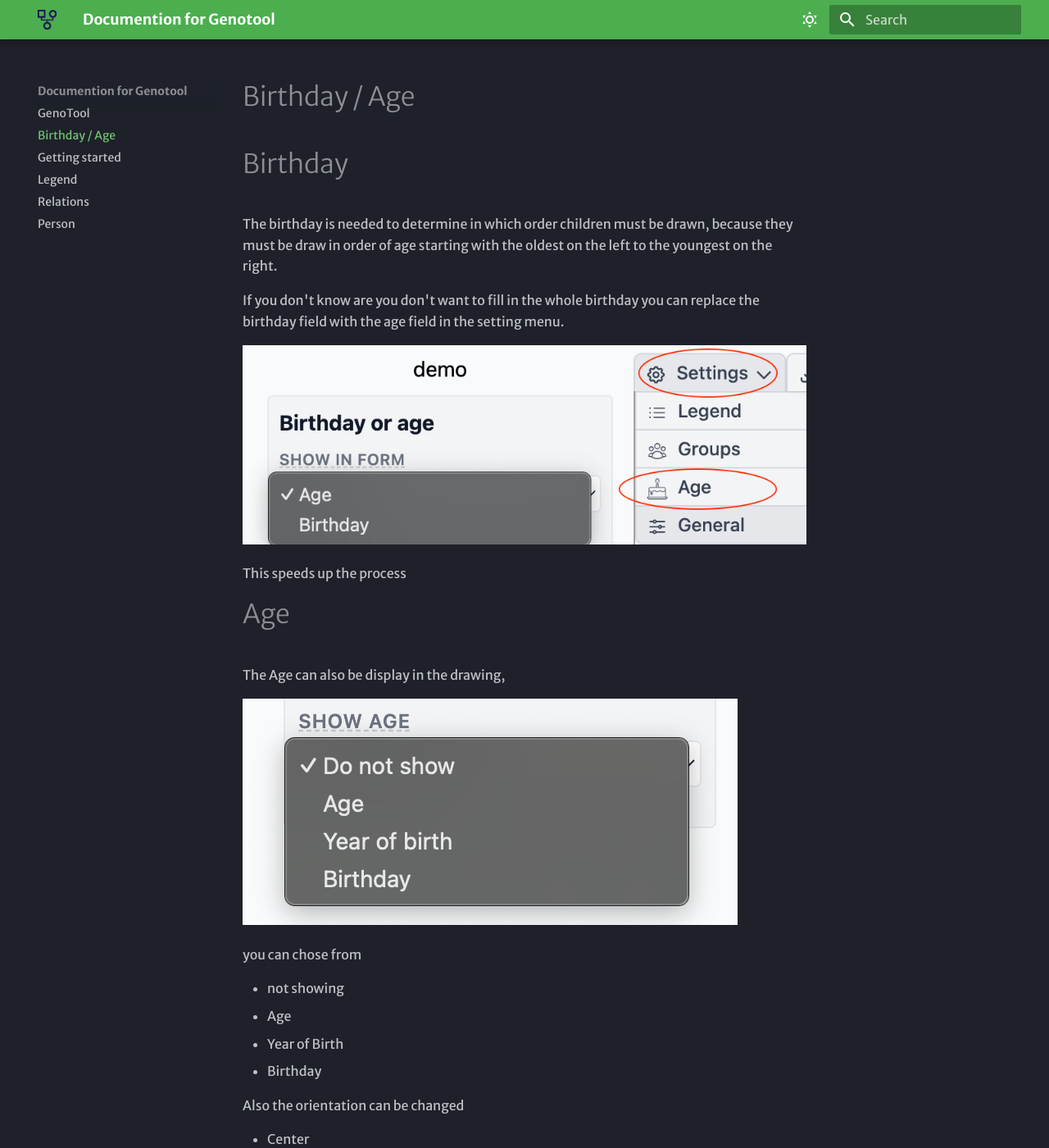
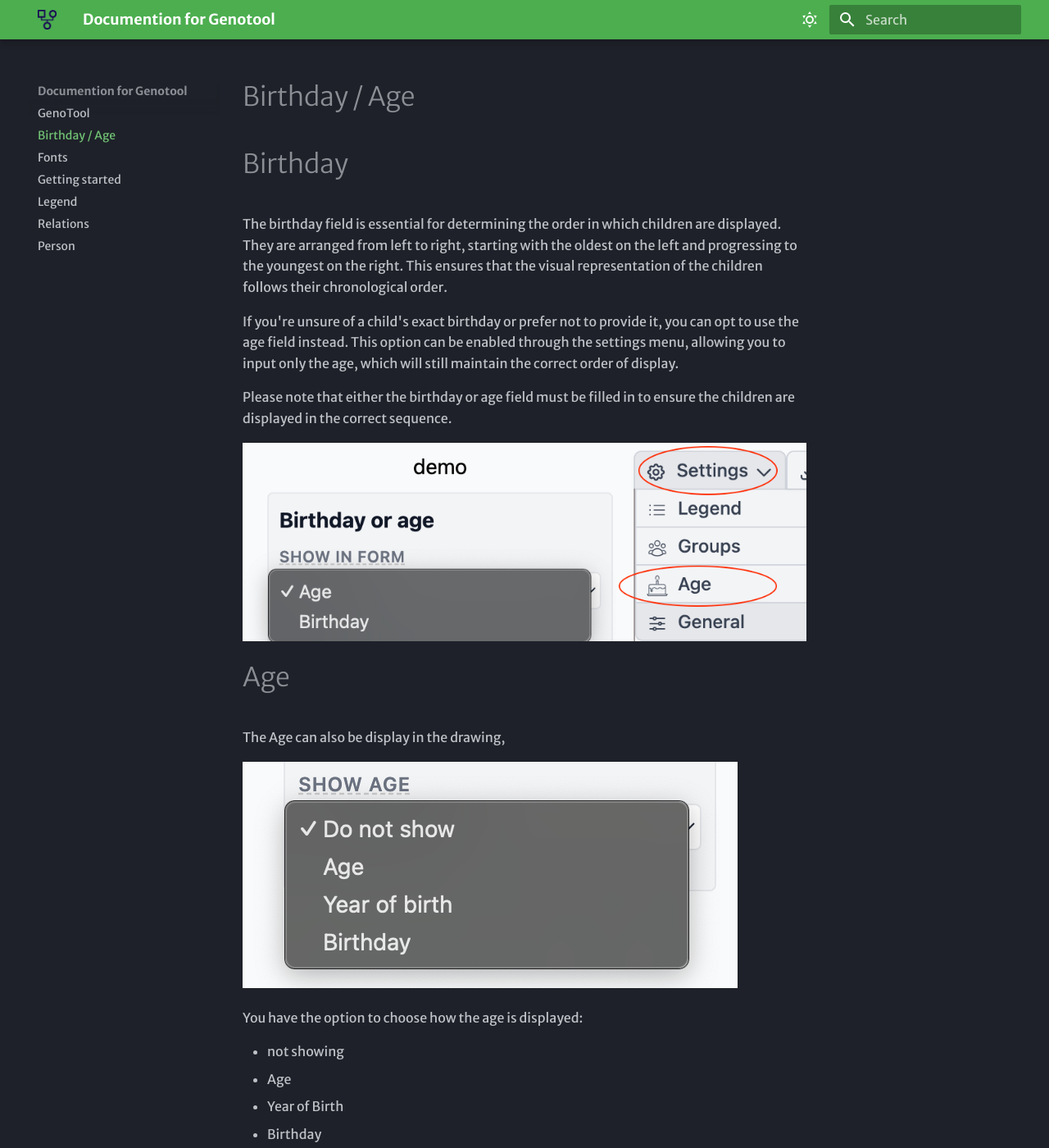
Before and after one commit to kloostermanw/genotool-docs, an MkDocs documentation site: the page built from docs/birthday.md, in a window 1280 px wide and 1400 px high. Shown: the whole window at 82% size. Built offline with MkDocs 1.6.1 and Material for MkDocs 9.7.7, drawn with Linux system fonts in a browser that asks for light colours; some web fonts are replaced; some of the changed text lies outside the part shown.

Commit message:
refactor: update fonts

```diff
--- a/docs/birthday.md
+++ b/docs/birthday.md
@@ -1,27 +1,50 @@
 # Birthday / Age
 
 # Birthday
-The birthday is needed to determine in which order children must be drawn, because they must be draw in order of age starting with the oldest on the left to the youngest on the right.
 
-If you don't know are you don't want to fill in the whole birthday you can replace the birthday field with the age field in the setting menu.
+The birthday field is essential for determining the order in which children are displayed. They are arranged from left to right, starting with the oldest on the left and progressing to the youngest on the right. This ensures that the visual representation of the children follows their chronological order.
+
+If you're unsure of a child's exact birthday or prefer not to provide it, you can opt to use the age field instead. This option can be enabled through the settings menu, allowing you to input only the age, which will still maintain the correct order of display.
+
+Please note that either the birthday or age field must be filled in to ensure the children are displayed in the correct sequence.
 
 ![Screenshot](assets/birthday-01.png)
-
-This speeds up the process
 
 # Age
 The Age can also be display in the drawing,
 
 ![Screenshot](assets/birthday-02.png)
 
-you can chose from
+You have the option to choose how the age is displayed:
 
  * not showing
  * Age
  * Year of Birth
  * Birthday
 
+not showing will not show anthing, Age will show the age year of birth the year of birth and if the person is past away boot also the year of dead and the birthday shows the birthday
+
 Also the orientation can be changed
 
 * Center
 * Top
+
+
+
+You have the option to choose how the age is displayed:
+
+* **Not Showing:** This option will not show anything.
+* **Age:** Displays the person's current age and if he is past away in brackets the ages on which he died.
+* **Year of Birth:** Shows the year of birth. If the individual is past away, both the year of birth and the year of death will be shown.
+* **Birthday:** Displays the full birthday (day, month, and year).
+
+Each option provides flexibility in how much detail is shown, allowing you to customize the display based on your preferences or the information available.
+
+In addition, the orientation of the age can be adjusted:
+
+* **Center:** Aligns the information centrally in the symbol.
+* **Top:** Positions the information at the top of the symbol.
+
+
+
+You also have the option to adjust the font size of the text. see also [fonts](fonts.md)
```
Also changed, not shown: docs/fonts.md (added, +33 -0 lines), docs/getting-started.md (+2 -1 lines), docs/assets/fonts-01.png (added), docs/assets/fonts-02.png (added), docs/assets/fonts-03.png (added), docs/assets/fonts-04.png (added).
